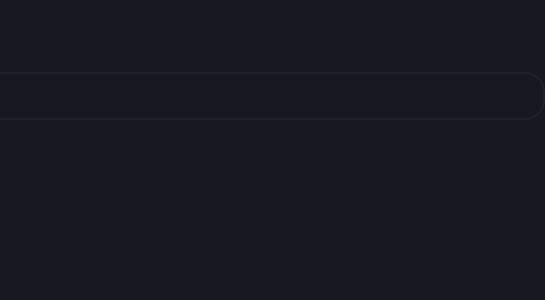
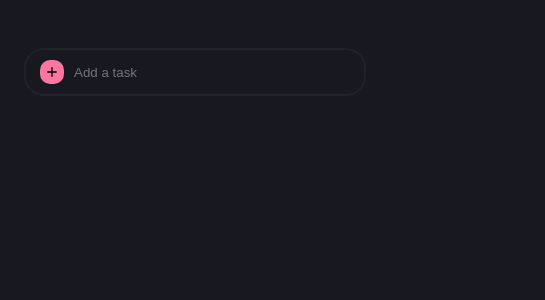
Before and after one commit to AlbaCasas/react-todo, a React (Create React App) app: page / in a window 390 px wide. Shown: the top 300 px of the page, 545 px wide, since content can reach past the window. Built offline with nearby package versions, Linux system fonts and the light colour scheme.

Commit message:
Create responsive styles

```diff
--- a/src/components/Input/Input.css
+++ b/src/components/Input/Input.css
@@ -21,3 +21,12 @@
 .input {
   position: relative;
 }
+
+@media (max-width: 768px) {
+  .input__field {
+    width: 100%;
+  }
+  .input {
+    width: 100%;
+  }
+}
--- a/src/components/Task/Task.css
+++ b/src/components/Task/Task.css
@@ -13,3 +13,9 @@
   margin-top: 4px;
   color: #3a9593;
 }
+
+@media (max-width: 768px) {
+  .task {
+    width: 100%;
+  }
+}
--- a/src/pages/App.css
+++ b/src/pages/App.css
@@ -12,3 +12,14 @@
 .app__task {
   margin-bottom: 16px;
 }
+
+@media (max-width: 768px) {
+  .app {
+    padding: 24px;
+    padding-top: 48px;
+  }
+
+  .app__task {
+    margin-bottom: 12px;
+  }
+}
```
